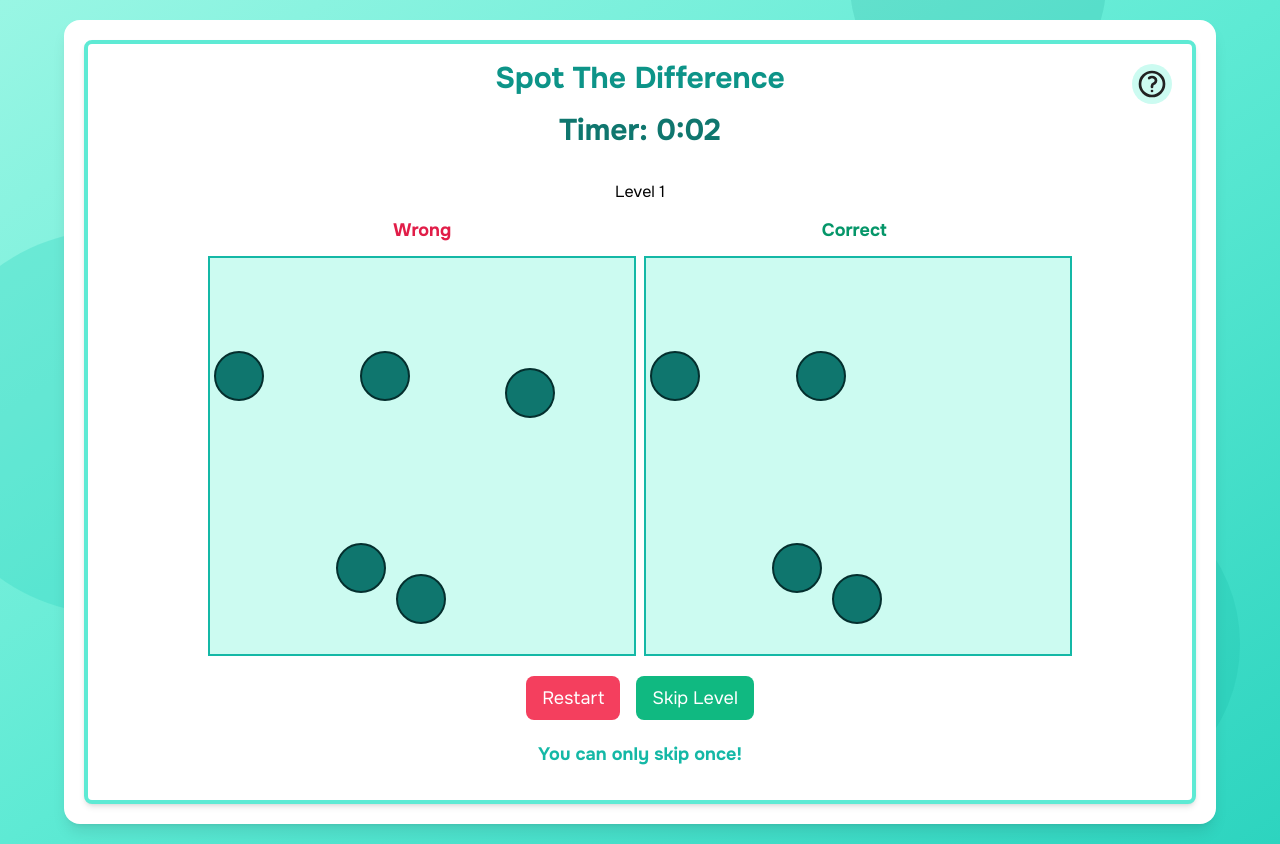
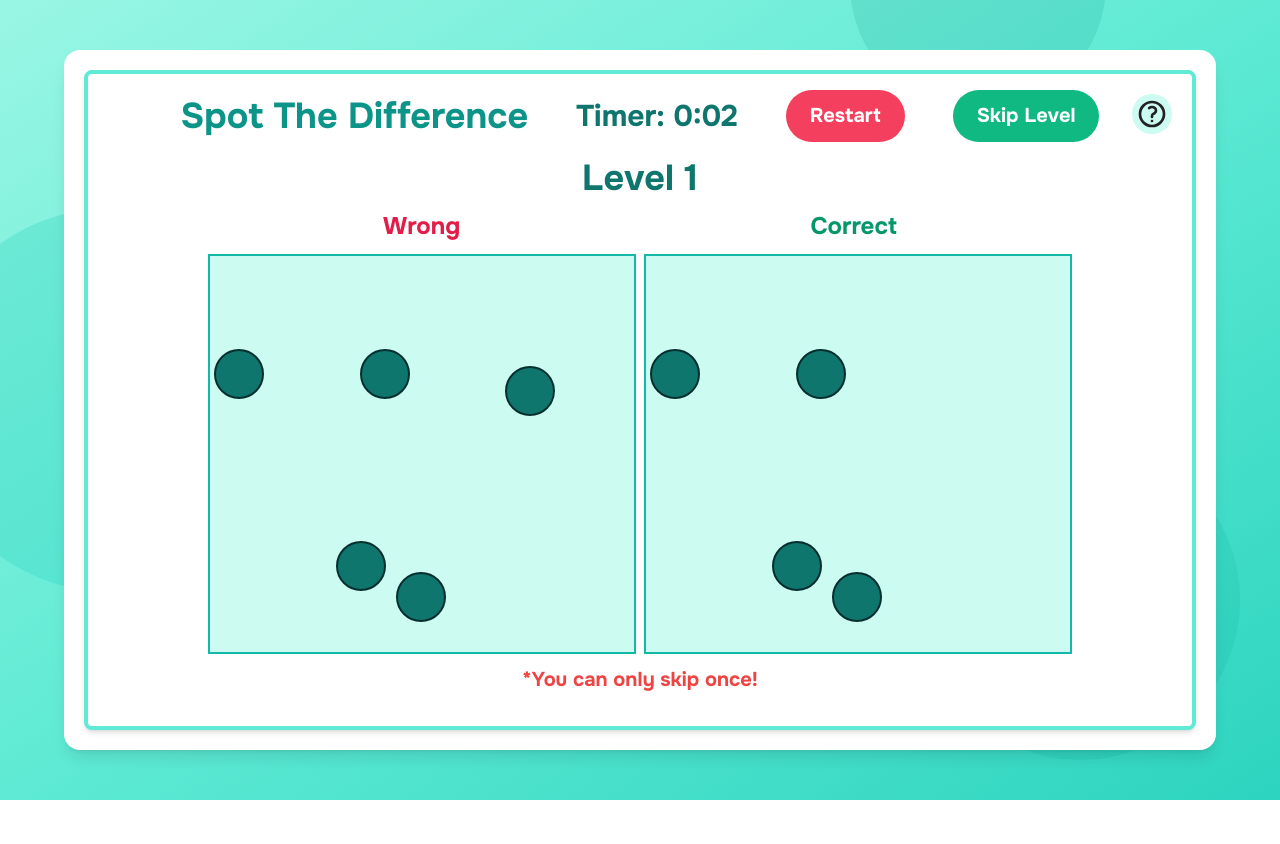
Before and after one commit to Souvik606/MindGames, a React (Create React App) app: page /spot-the-difference in a window 1280 px wide. Both pictures are taken after a click on the button "Proceed". After the commit the page ends 800 px from the top, so only its background shows below. Built offline with nearby package versions, Linux system fonts and the light colour scheme.

Commit message:
spot-difference-game-enhancements

```diff
--- a/src/components/Spot The Difference/Game.jsx
+++ b/src/components/Spot The Difference/Game.jsx
@@ -108,7 +108,7 @@ const SpotTheDifference = () => {
       <div
         className={`${
           showInstructions ? "hidden" : "flex"
-        } min-h-screen bg-gradient-to-br from-teal-200 via-teal-300 to-teal-400 flex items-center justify-center p-5`}
+        } min-h-screen bg-gradient-to-br from-teal-200 via-teal-300 to-teal-400 flex items-center justify-center p-2`}
       >
         <div className="absolute lg:block hidden bg-teal-400 rounded-full w-96 h-96 opacity-30 top-100 -left-20"></div>
         <div className="absolute lg:block hidden bg-teal-500 rounded-full w-80 h-80 opacity-20 bottom-10 right-10"></div>
@@ -116,21 +116,35 @@ const SpotTheDifference = () => {
 
         <div className="bg-white z-10 p-5 rounded-2xl shadow-lg max-w-6xl w-full">
           <div className="flex-1 p-4 rounded-lg shadow-md bg-white border-4 border-teal-300 w-full relative">
-            <div className="flex flex-col justify-between px-6">
-              <h1 className="text-3xl font-bold text-teal-600 mb-4 text-center">
+            <div className="flex justify-center items-center gap-x-12 px-6">
+              <h1 className="text-4xl font-bold text-teal-600 text-center">
                 {instructions.spotTheDifference.name}
               </h1>
-              <h1 className="text-3xl font-bold text-teal-700 mb-4 text-center">
+              <h1 className="text-3xl font-bold text-teal-700 text-center">
                 Timer: {formatTime(timer)}
               </h1>
+                <button
+                  className="py-3 px-6 bg-rose-500 hover:bg-rose-700 text-white rounded-full text-xl font-bold"
+                  onClick={() => setGameOver(true)}
+                >
+                  Restart
+                </button>
+
+                <button
+                  className="py-3 px-6 bg-emerald-500 hover:bg-emerald-700 text-white rounded-full text-xl font-bold disabled:bg-gray-400"
+                  onClick={handleSkipLevel}
+                  disabled={levelSkipped}
+                >
+                  Skip Level
+                </button>
             </div>
-            <div id="container" className="max-w-4xl mx-auto p-4">
+            <div id="container" className="max-w-4xl text-teal-700 text-4xl font-bold mx-auto p-4">
               <h3 id="status" style={{ textAlign: "center" }}>
                 Level {level}
               </h3>
               <div className="flex justify-around w-full py-3">
-                <h2 className="text-rose-600 text-lg font-bold">Wrong</h2>
-                <h2 className="text-emerald-600 text-lg font-bold">Correct</h2>
+                <h2 className="text-rose-600 text-2xl font-bold">Wrong</h2>
+                <h2 className="text-emerald-600 text-2xl font-bold">Correct</h2>
               </div>
               <div className="flex gap-2">
                 <div
@@ -220,26 +234,10 @@ const SpotTheDifference = () => {
                 </>
               )}
 
-              <div className="flex justify-center flex-wrap gap-4 py-5">
-                <button
-                  className="py-2 px-4 bg-rose-500 text-white rounded-lg text-lg"
-                  onClick={() => setGameOver(true)}
-                >
-                  Restart
-                </button>
-
-                <button
-                  className="py-2 px-4 bg-emerald-500 text-white rounded-lg text-lg disabled:bg-gray-400"
-                  onClick={handleSkipLevel}
-                  disabled={levelSkipped}
-                >
-                  Skip Level
-                </button>
-              </div>
-              <h3 className="font-bold text-teal-500 text-center text-lg">
+              <h3 className="font-bold text-red-500 text-center text-xl pt-3">
                 {levelSkipped
-                  ? "You cannot skip any more levels."
-                  : "You can only skip once!"}
+                  ? "*You cannot skip any more levels."
+                  : "*You can only skip once!"}
               </h3>
 
               {/* Instructions dropdown */}
--- a/src/pages/PairGame.jsx
+++ b/src/pages/PairGame.jsx
@@ -138,7 +138,7 @@ function PairGame() {
           <div className="bg-white m-2 z-10 px-6 py-3 my-auto rounded-3xl shadow-xl">
             <Header moves={moves} time={time} onRestart={restartGame} />
             <div className="mb-4 flex justify-center items-center">
-              <label htmlFor="difficulty" className="mr-2 text-xl font-bold">
+              <label htmlFor="difficulty" className="mr-2 text-xl text-purple-800 font-extrabold">
                 Select Difficulty:
               </label>
               <select
--- a/tailwind.config.js
+++ b/tailwind.config.js
@@ -26,7 +26,7 @@ module.exports = {
   safelist: [
     {
       pattern:
-        /(from|to|via|bg|text)-(blue|rose|yellow|orange|purple)-(100|200|300|400|500|600|700|800|900)/,
+        /(from|to|via|bg|text)-(blue|rose|yellow|orange|purple|teal)-(100|200|300|400|500|600|700|800|900)/,
       variants: ["hover", "focus"],
     },
   ],
```
